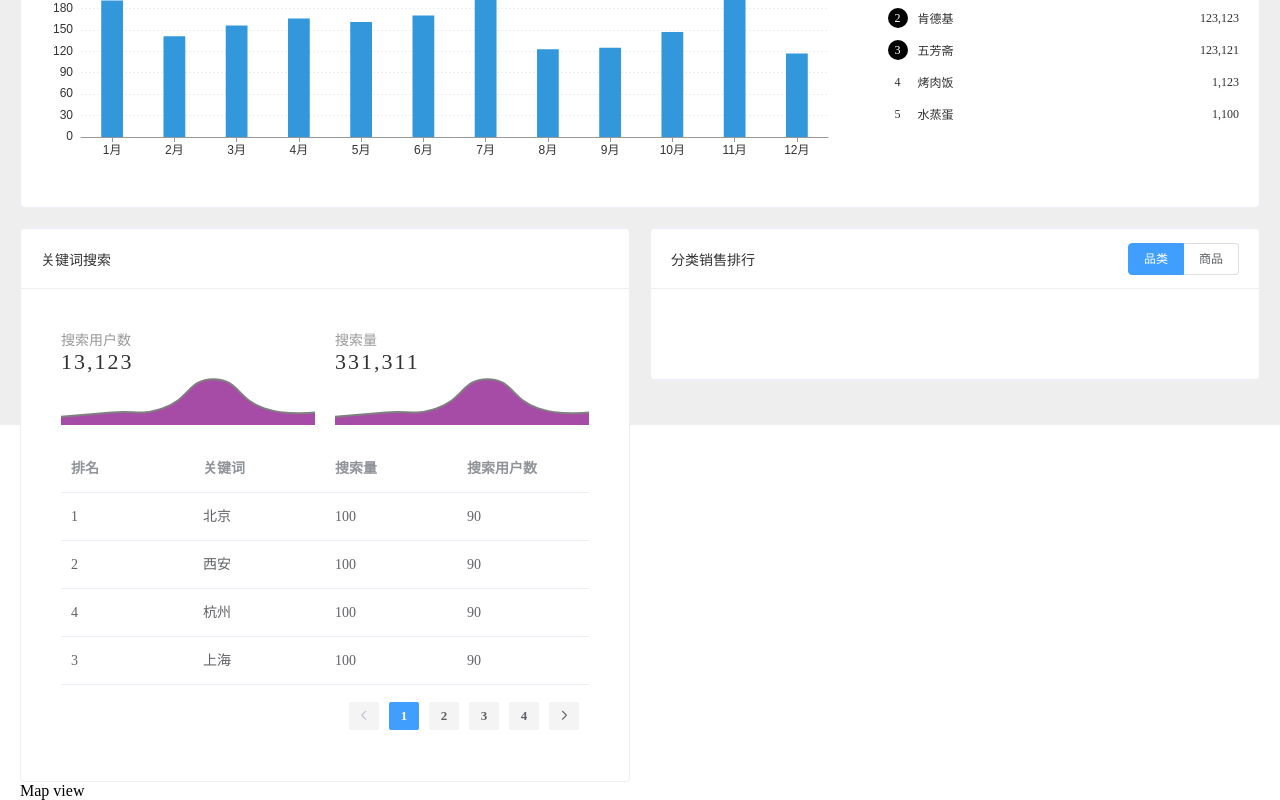
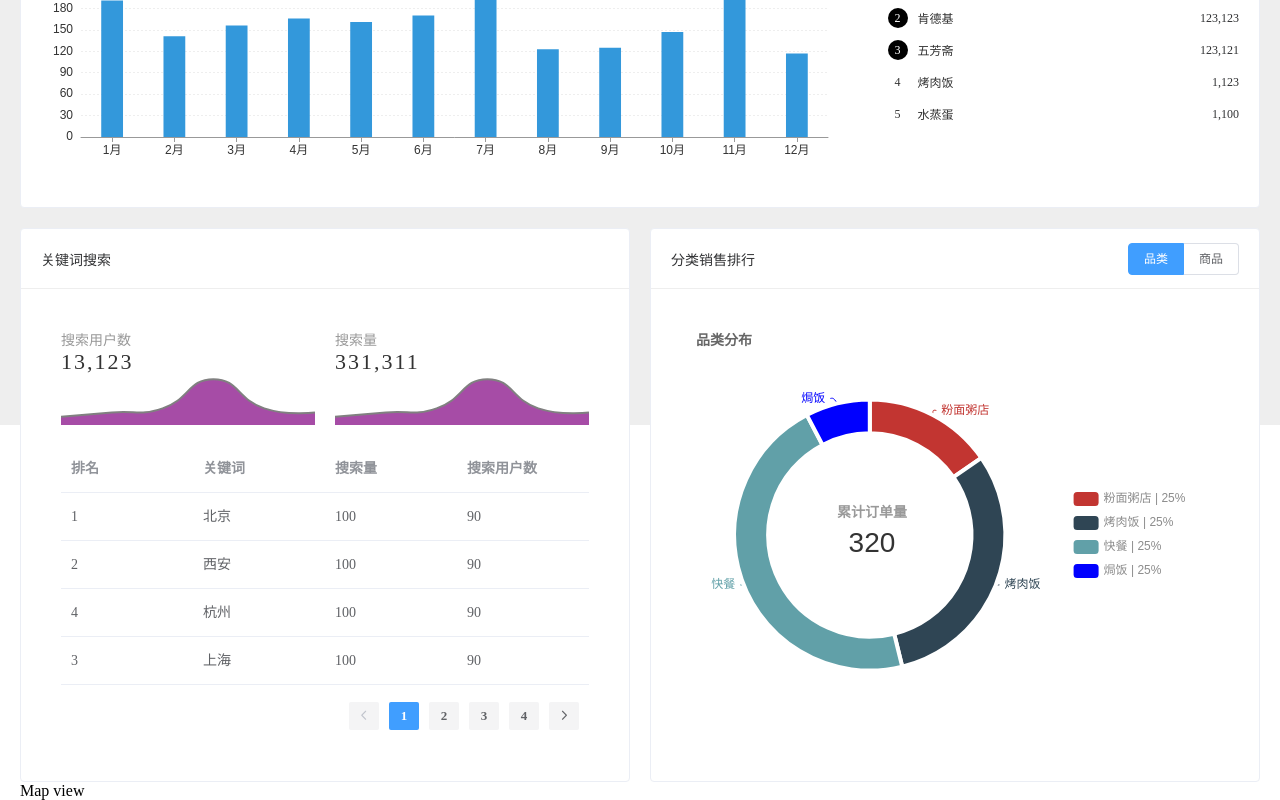
Before and after one commit to dutlzn/Data-Visualize, a Vue app in the folder report-dev/: page /#/ in a window 1280 px wide. Shown: the part 375-1175 px from the top of the page. Built offline with nearby package versions, Linux system fonts and the light colour scheme.

Commit message:
分类销售排行组件开发

```diff
--- a/report-dev/src/components/BottomView/index.vue
+++ b/report-dev/src/components/BottomView/index.vue
@@ -32,21 +32,19 @@
                   label="关键词"
                   width="”180"
                 ></el-table-column>
-                <el-table-column
-                  prop="count"
-                  label="搜索量"
-                ></el-table-column>
+                <el-table-column prop="count" label="搜索量"></el-table-column>
                 <el-table-column
                   prop="users"
                   label="搜索用户数"
                 ></el-table-column>
               </el-table>
               <el-pagination
-              layout="prev,pager,next"
-              :total="4"
-              :page-size="1"
-              background
-              @current-change="onPageChange"></el-pagination>
+                layout="prev,pager,next"
+                :total="4"
+                :page-size="1"
+                background
+                @current-change="onPageChange"
+              ></el-pagination>
             </div>
           </div>
         </template>
@@ -67,7 +65,9 @@
         </template>
 
         <template>
-          <v-chart :options="categoryOption" />
+          <div class="chart-wrapper">
+            <v-chart :options="categoryOption" />
+          </div>
         </template>
       </el-card>
     </div>
@@ -75,10 +75,130 @@
 </template>
 <script>
 export default {
+  mounted() {
+    this.renderPieChart();
+  },
   methods: {
     onPageChange(page) {
       // console.log(page);
-    }
+    },
+
+    renderPieChart() {
+      const mockData = [
+        {
+          legendname: "粉面粥店",
+          percent: "25%",
+          value: 100,
+          name: "粉面粥店 | 25%",
+        },
+        {
+          legendname: "烤肉饭",
+          percent: "25%",
+          value: 200,
+          name: "烤肉饭 | 25%",
+        },
+        {
+          legendname: "快餐",
+          percent: "25%",
+          value: 300,
+          name: "快餐 | 25%",
+        },
+        {
+          legendname: "焗饭",
+          percent: "25%",
+          value: 50,
+          name: "焗饭 | 25%",
+          itemStyle: {
+            color: "blue",
+          },
+        },
+      ];
+      this.categoryOption = {
+        title: [
+          {
+            text: "品类分布",
+            textStyle: {
+              fontSize: 14,
+              color: "#666",
+            },
+            left: 20,
+            top: 20,
+          },
+          {
+            text: "累计订单量",
+            subtext: "320",
+            x: "34.5%",
+            y: "42.5%",
+            textAlign: "center",
+            textStyle: {
+              fontSize: 14,
+              color: "#999",
+            },
+            subtextStyle: {
+              fontSize: 28,
+              color: "#333",
+            },
+          },
+        ],
+        tooltip: {
+          trigger: "item",
+          formatter: function (params) {
+            const str =
+              params.seriesName +
+              "<br />" +
+              params.marker +
+              params.data.legendname +
+              "<br />" +
+              "数量：" +
+              params.data.value +
+              "<br />" +
+              "占比：" +
+              params.data.percent +
+              "%";
+            return str;
+          },
+        },
+        legend: {
+          type: "scroll",
+          orient: "vertical",
+          height: 250,
+          left: "70%",
+          top: "middle",
+          textStyle: {
+            color: "#8c8c8c",
+          },
+        },
+        series: [
+          {
+            name: "品类分布",
+            type: "pie",
+            data: mockData,
+            label: {
+              normal: {
+                show: true,
+                position: "outter",
+                formatter: function (params) {
+                  return params.data.legendname;
+                },
+              },
+            },
+            center: ["35%", "50%"],
+            radius: ["45%", "60%"],
+            itemStyle: {
+              borderWidth: 4,
+              borderColor: '#fff'
+            },
+            labelLine: {
+              normal: {
+                length: 5,
+                length2: 3,
+                smooth: true,
+              },
+            },
+          },
+        ],
+      };
+    },
   },
   data() {
     return {
@@ -214,6 +334,10 @@ export default {
   padding: 0 10px;
 }
 
+.chart .echarts {
+  height: 50px;
+}
+
 .chart-title {
   color: #999;
   font-size: 14px;
@@ -232,10 +356,6 @@ export default {
   padding: 0 20px 20px;
 }
 
-.echarts {
-  height: 50px;
-}
-
 .el-pagination {
   display: flex;
   justify-content: flex-end;
```
